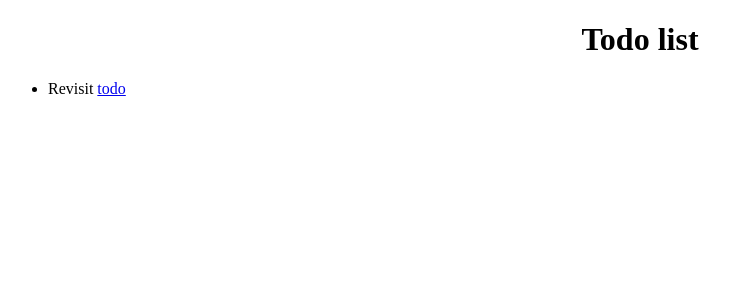
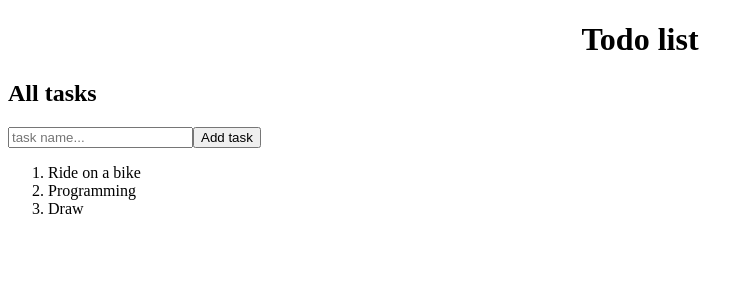
Before and after one commit to MastersAcademy/js-course-2017, an Angular app in the folder homeworks/marina.todorishina_marinaTodorishina/homework_9/ng-todo-list/: page / in a window 1280 px wide. Shown: the top 300 px of the page, without its empty margins (0-754 px from the left). Built offline with nearby package versions, Linux system fonts and the light colour scheme.

Commit message:
Add two-way data binding for input, list of tasks

```diff
--- a/homeworks/marina.todorishina_marinaTodorishina/homework_9/ng-todo-list/src/app/app.component.html
+++ b/homeworks/marina.todorishina_marinaTodorishina/homework_9/ng-todo-list/src/app/app.component.html
@@ -4,12 +4,7 @@
    {{ title }}
   </h1>
 </div>
-<ul>
-  <li>Revisit
-   <a routerLink="todo">todo</a>
-  </li>
-</ul>
 
-<!--<app-todo></app-todo>-->
+<app-todo></app-todo>
 
 <router-outlet></router-outlet>
--- a/homeworks/marina.todorishina_marinaTodorishina/homework_9/ng-todo-list/src/app/app.component.ts
+++ b/homeworks/marina.todorishina_marinaTodorishina/homework_9/ng-todo-list/src/app/app.component.ts
@@ -1,11 +1,11 @@
 import {Component, OnInit} from '@angular/core';
+import {TodoComponent} from "./todo/todo.component";
 
 @Component({
   selector: 'app-root',
   templateUrl: './app.component.html',
   styleUrls: ['./app.component.scss']
 })
-export class AppComponent{
+export class AppComponent {
   title = 'Todo list';
-
 }
--- a/homeworks/marina.todorishina_marinaTodorishina/homework_9/ng-todo-list/src/app/todo/todo.component.html
+++ b/homeworks/marina.todorishina_marinaTodorishina/homework_9/ng-todo-list/src/app/todo/todo.component.html
@@ -1,3 +1,19 @@
-<p>
-  todo works!
-</p>
+<div class="menu">
+  <h2>
+    All tasks
+  </h2>
+
+  <p class="task-preview">
+    <span>{{inputText}}</span>
+  </p>
+
+  <p class="add-task">
+    <input type="text" placeholder="task name..." class="task-input" [(ngModel)]="inputText">
+    <input type="submit" class="add-btn" [value] = "btnText">
+  </p>
+</div>
+
+
+<ol>
+  <li *ngFor="let task of tasks">{{task}}</li>
+</ol>
--- a/homeworks/marina.todorishina_marinaTodorishina/homework_9/ng-todo-list/src/app/todo/todo.component.ts
+++ b/homeworks/marina.todorishina_marinaTodorishina/homework_9/ng-todo-list/src/app/todo/todo.component.ts
@@ -7,6 +7,10 @@ import { Component, OnInit } from '@angular/core';
 })
 export class TodoComponent implements OnInit {
 
+  tasks = ['Ride on a bike', 'Programming', 'Draw'];
+  btnText: string = 'Add task';
+  inputText: string = '';
+
   constructor() { }
 
   ngOnInit() {
```
Also changed, not shown: homeworks/marina.todorishina_marinaTodorishina/homework_9/ng-todo-list/src/app/app.module.ts (+10 -7 lines).
